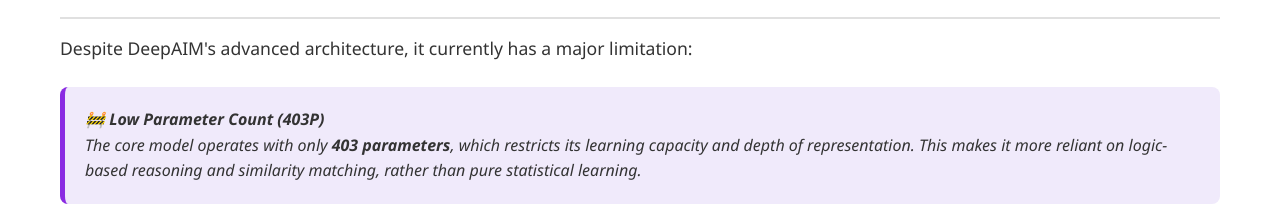
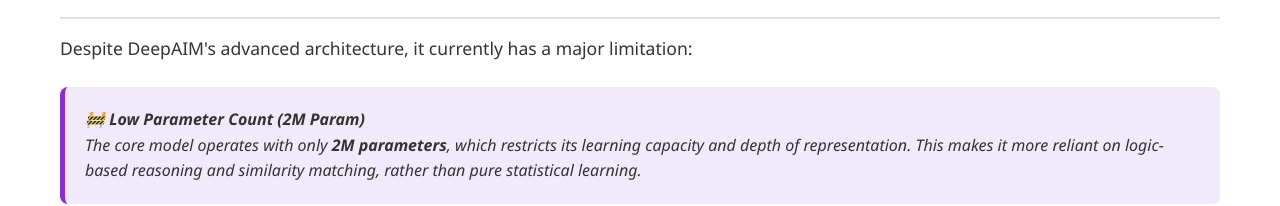
Before and after one commit to QuickDigi/DeepAIM, a plain HTML site: page index.html in a window 1280 px wide. Shown: the part 1915-2121 px from the top of the page. Drawn offline with Linux system fonts and the light colour scheme.

Commit message:
Update index.html

```diff
--- a/index.html
+++ b/index.html
@@ -390,8 +390,8 @@
         <h2><span class="emoji">⚠️</span>Known Limitation</h2>
         <p>Despite DeepAIM's advanced architecture, it currently has a major limitation:</p>
         <div class="highlight">
-            <strong>🚧 Low Parameter Count (403P)</strong><br>
-            The core model operates with only <strong>403 parameters</strong>, which restricts its learning capacity and depth of representation. This makes it more reliant on logic-based reasoning and similarity matching, rather than pure statistical learning.
+            <strong>🚧 Low Parameter Count (2M Param)</strong><br>
+            The core model operates with only <strong>2M parameters</strong>, which restricts its learning capacity and depth of representation. This makes it more reliant on logic-based reasoning and similarity matching, rather than pure statistical learning.
         </div>
         <p>📌 Future versions aim to scale this up significantly as the system evolves and more training data becomes available.</p>
 
```
